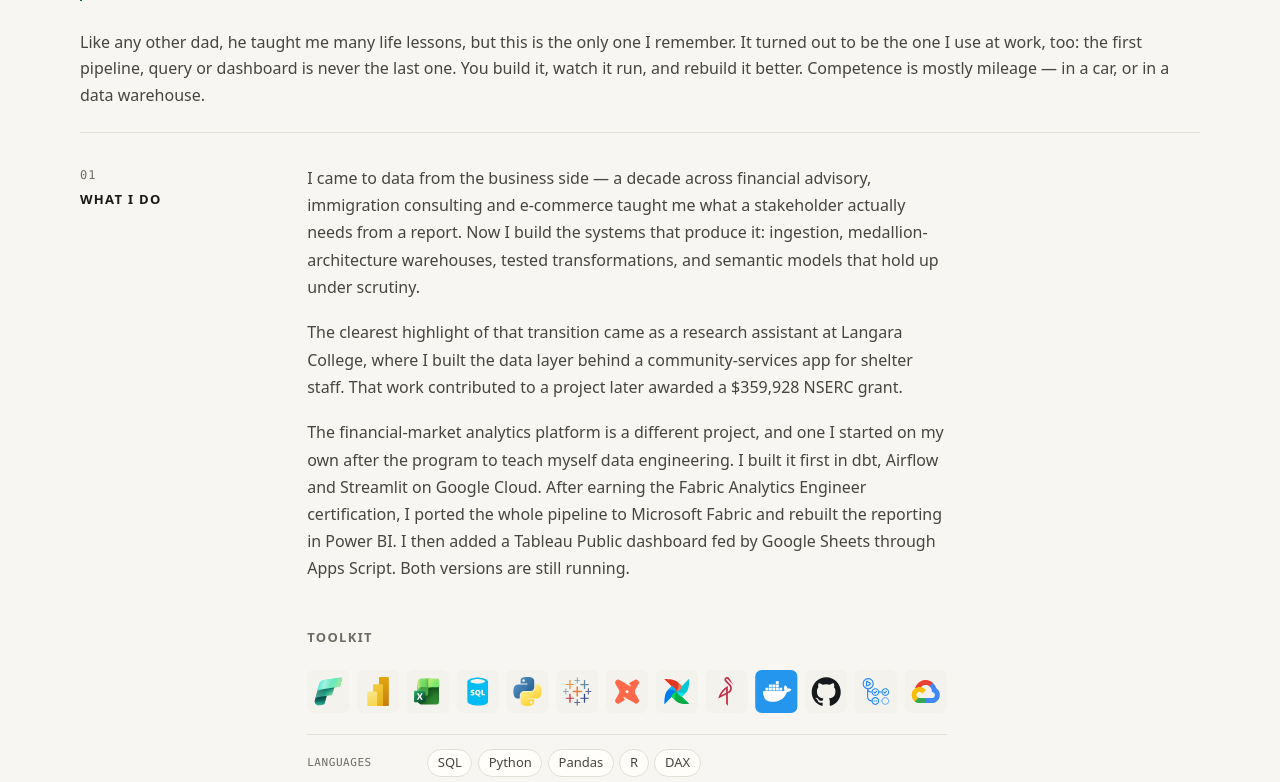
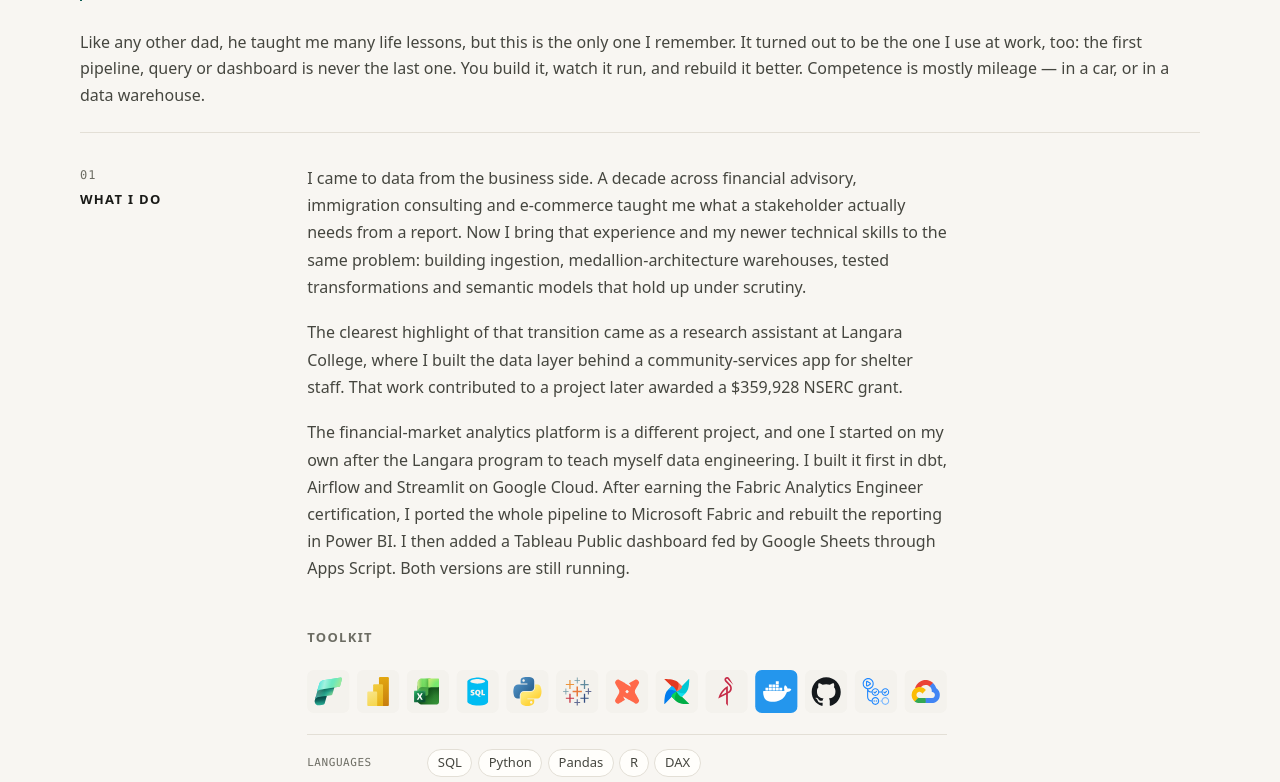
Before and after one commit to chenjinghao/chenjinghao.github.io, a plain HTML site: page index.html in a window 1280 px wide. Shown: the part 728-1510 px from the top of the page. Drawn offline with Linux system fonts and the light colour scheme.

Commit message:
Rewrite the opening paragraph to combine business and technical experience

```diff
--- a/index.html
+++ b/index.html
@@ -138,11 +138,12 @@
       </div>
       <div class="section-body">
         <p class="prose">
-          I came to data from the business side — a decade across financial
-          advisory, immigration consulting and e-commerce taught me what a
-          stakeholder actually needs from a report. Now I build the systems that
-          produce it: ingestion, medallion-architecture warehouses, tested
-          transformations, and semantic models that hold up under scrutiny.
+          I came to data from the business side. A decade across financial advisory,
+          immigration consulting and e-commerce taught me what a stakeholder actually
+          needs from a report. Now I bring that experience and my newer technical
+          skills to the same problem: building ingestion, medallion-architecture
+          warehouses, tested transformations and semantic models that hold up under
+          scrutiny.
         </p>
         <p class="prose">
           The clearest highlight of that transition came as a research assistant at
@@ -152,7 +153,7 @@
         </p>
         <p class="prose">
           The financial-market analytics platform is a different project, and one I
-          started on my own after the program to teach myself data engineering. I
+          started on my own after the Langara program to teach myself data engineering. I
           built it first in dbt, Airflow and Streamlit on Google Cloud. After earning
           the Fabric Analytics Engineer certification, I ported the whole pipeline to
           Microsoft Fabric and rebuilt the reporting in Power BI. I then added a
```
